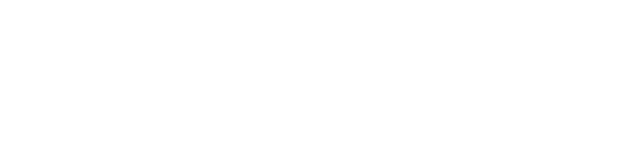
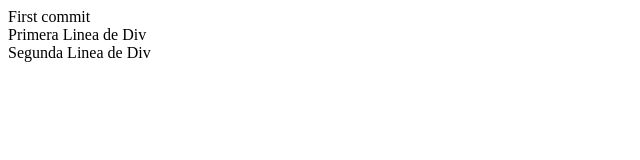
Before and after one commit to DarkJajas/Preferencias_Miercoles, a plain HTML site: page index.html in a window 1280 px wide. Shown: the whole page, without its empty margins (0-640 px from the left). Drawn offline with Linux system fonts and the light colour scheme.

Commit message:
second commit

```diff
--- a/index.html
+++ b/index.html
@@ -3,9 +3,11 @@
 <head>
     <meta charset="UTF-8">
     <meta name="viewport" content="width=device-width, initial-scale=1.0">
-    <title>Document</title>
+    <title>Mi Primera Pagina Web</title>
+    <div>First commit</div>
 </head>
 <body>
-
+    <div>Primera Linea de Div</div>
+    <div>Segunda Linea de Div</div>
 </body>
 </html>
```
